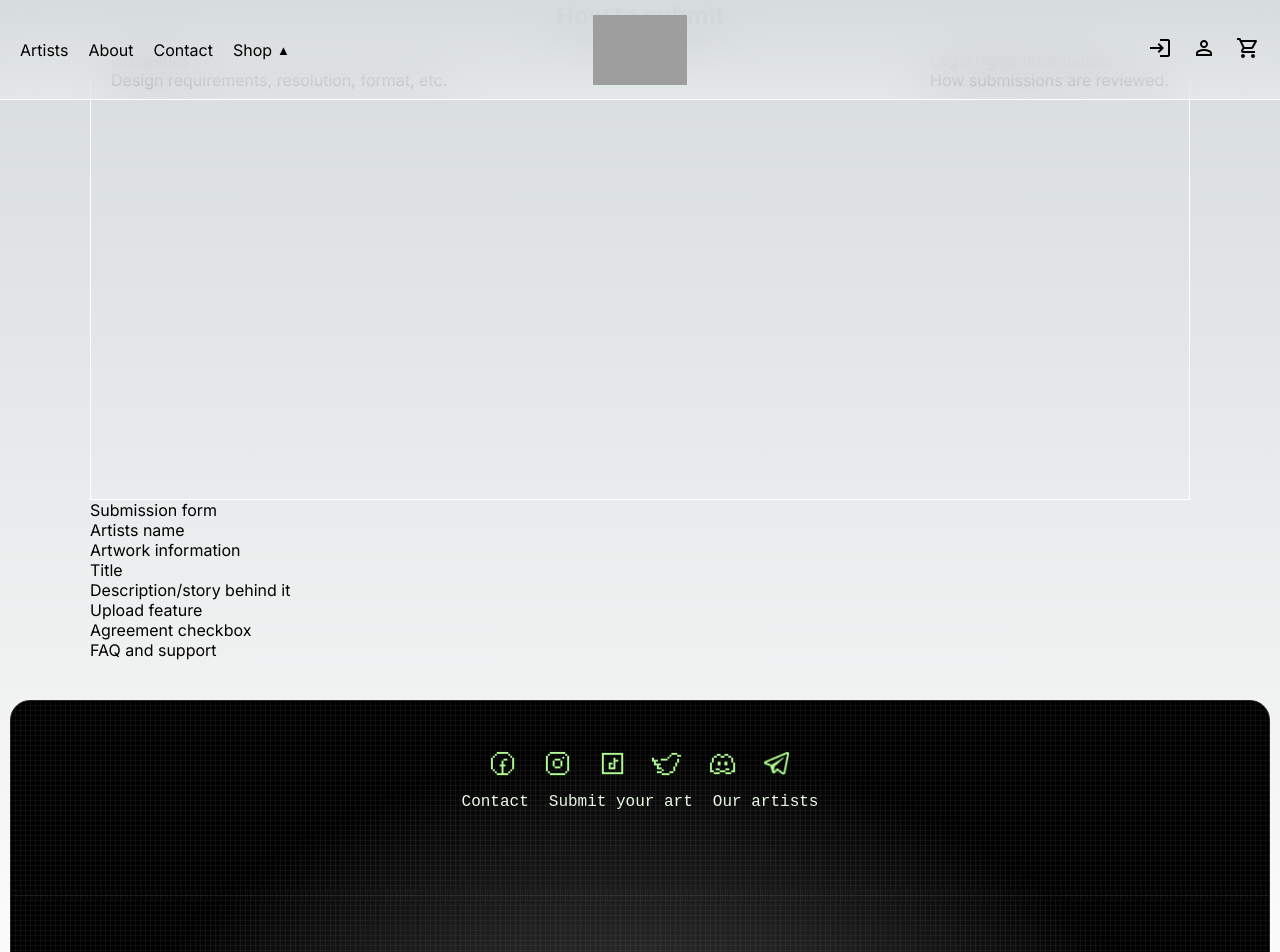
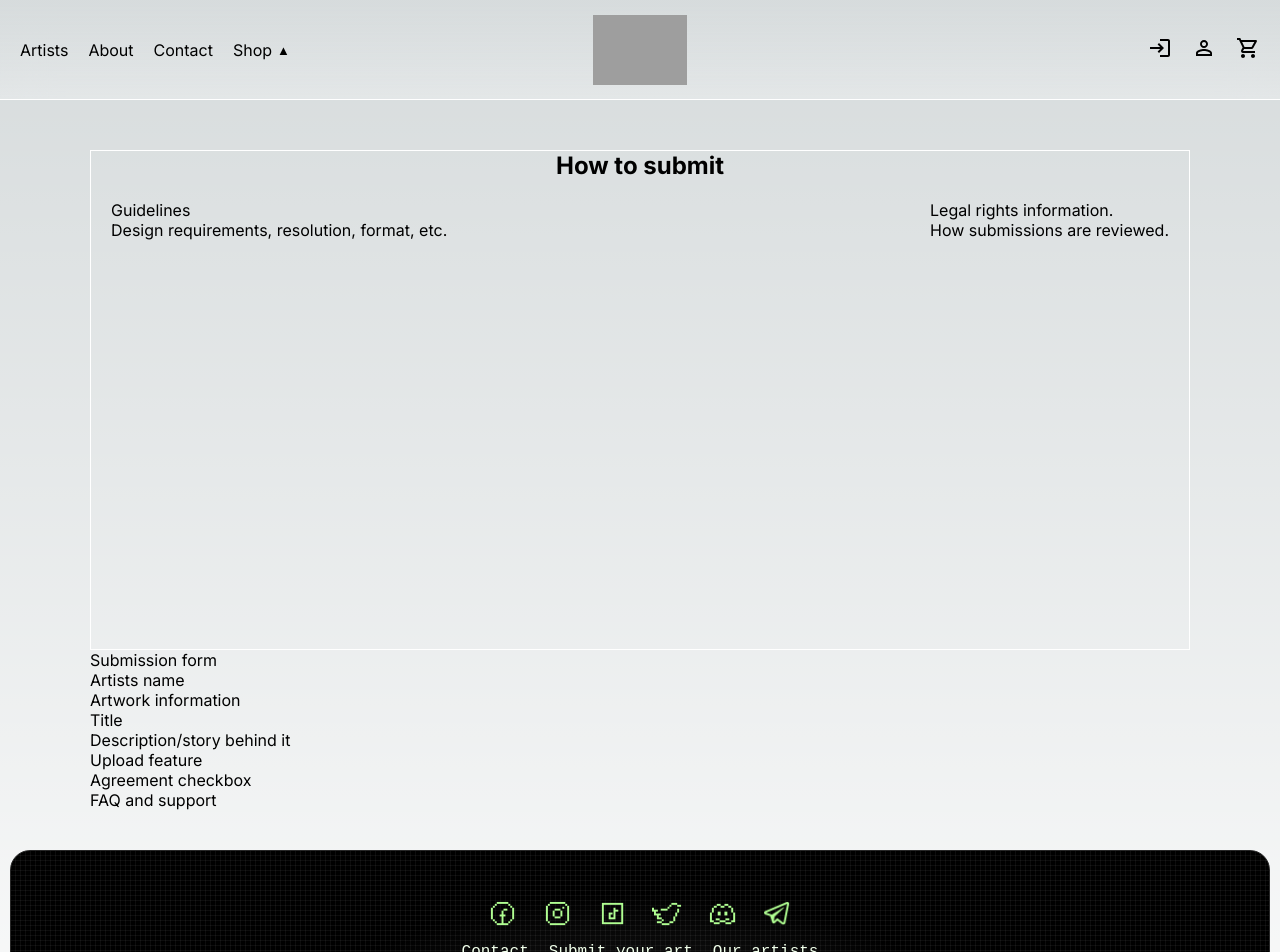
Before and after one commit to katelandcastelin/brightvoid-next-personal, a Next.js app: page /pages/submitArt in a window 1280 px wide. Shown: the top 952 px of the page. Built offline with nearby package versions, Linux system fonts and the light colour scheme; grey boxes are pictures that could not be loaded.

Commit message:
feat/footer-styling: styled pages to fit in with footer

```diff
--- a/app/components/Footer.jsx
+++ b/app/components/Footer.jsx
@@ -14,15 +14,17 @@ const Container = styled.div`
   overflow: hidden;
 `;
 
-const Content = styled.div`
+const PageLinks = styled.div`
   text-align: center;
+  z-index: 2;
+  position: relative;
 
   a {
     gap: 10px;
     font-family: monospace;
     font-size: large;
     color: #f0ffea;
-    transition: text-shadow 0.3s ease-in-out;
+    transition: text-shadow 0.1s ease-in-out;
 
     &:hover {
       text-shadow: 0 0 10px #dcffcf, 0 0 3px #dcffcf, 0 0 1px #dcffcf;
@@ -34,6 +36,7 @@ const SocialsLinks = styled.div`
   display: flex;
   justify-content: center;
   gap: 10px;
+  position: relative;
 
   img {
     height: 45px;
@@ -66,6 +69,7 @@ const Overlay = styled.div`
     linear-gradient(rgba(255, 255, 255, 0.05) 1px, transparent 1px),
     linear-gradient(90deg, rgba(255, 255, 255, 0.05) 1px, transparent 1px);
   mix-blend-mode: difference;
+  z-index: 0;
 `;
 
 const GlitchOverlay = styled(Overlay)`
@@ -84,27 +88,27 @@ export default function Footer () {
           <p>Get in touch</p>
         </div>
         <SocialsLinks>
-          <a href=''>
+          <a href='' target='_blank'>
             <img src='/icons/facebook.png' />
           </a>
-          <a href=''>
+          <a href='' target='_blank'>
             <img src='/icons/instagram.png' />
           </a>
-          <a href=''>
+          <a href='' target='_blank'>
             <img src='/icons/tiktok.png' />
           </a>
-          <a href=''>
+          <a href='' target='_blank'>
             <img src='/icons/twitter.png' />
           </a>
-          <a href=''>
+          <a href='' target='_blank'>
             <img src='/icons/discord.png' />
           </a>
-          <a href=''>
+          <a href='' target='_blank'>
             <img src='/icons/telegram.png' />
           </a>
         </SocialsLinks>
       </div>
-      <Content>
+      <PageLinks>
         <a href='/pages/contact'>
           Contact
         </a>
@@ -114,13 +118,7 @@ export default function Footer () {
         <a href='/pages/gallery'>
           Our artists
         </a>
-      </Content>
-      <div>
-        HELLO THERE
-        <br />
-        <br />
-        more content
-      </div>
+      </PageLinks>
     </Container>
   )
 }
--- a/app/pages/log-in/logInPage.module.css
+++ b/app/pages/log-in/logInPage.module.css
@@ -4,6 +4,7 @@
   justify-content: space-between;
   align-items: center;
   color: #a8a8a8;
+  margin-top: 150px;
 }
 
 .formsContainer {
--- a/app/pages/submitArt/page.jsx
+++ b/app/pages/submitArt/page.jsx
@@ -14,7 +14,7 @@ const HowToBlock = styled.div`
 
 export default function submitArt() {
   return (
-    <div style={{display: 'flex', justifyContent: 'center'}}>
+    <div style={{display: 'flex', justifyContent: 'center', marginTop: '150px'}}>
     <div className={styles.wrapper}>
       <Header />
       <HowToBlock>
```
